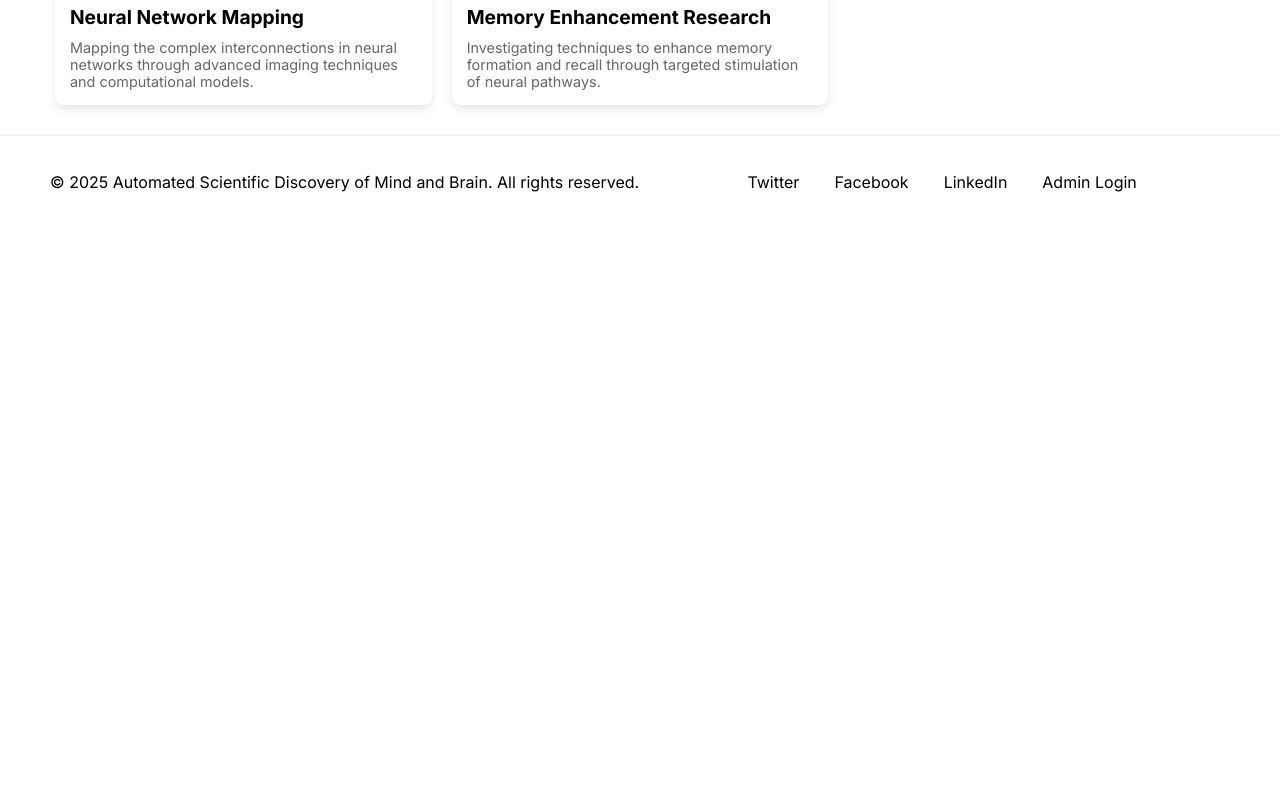
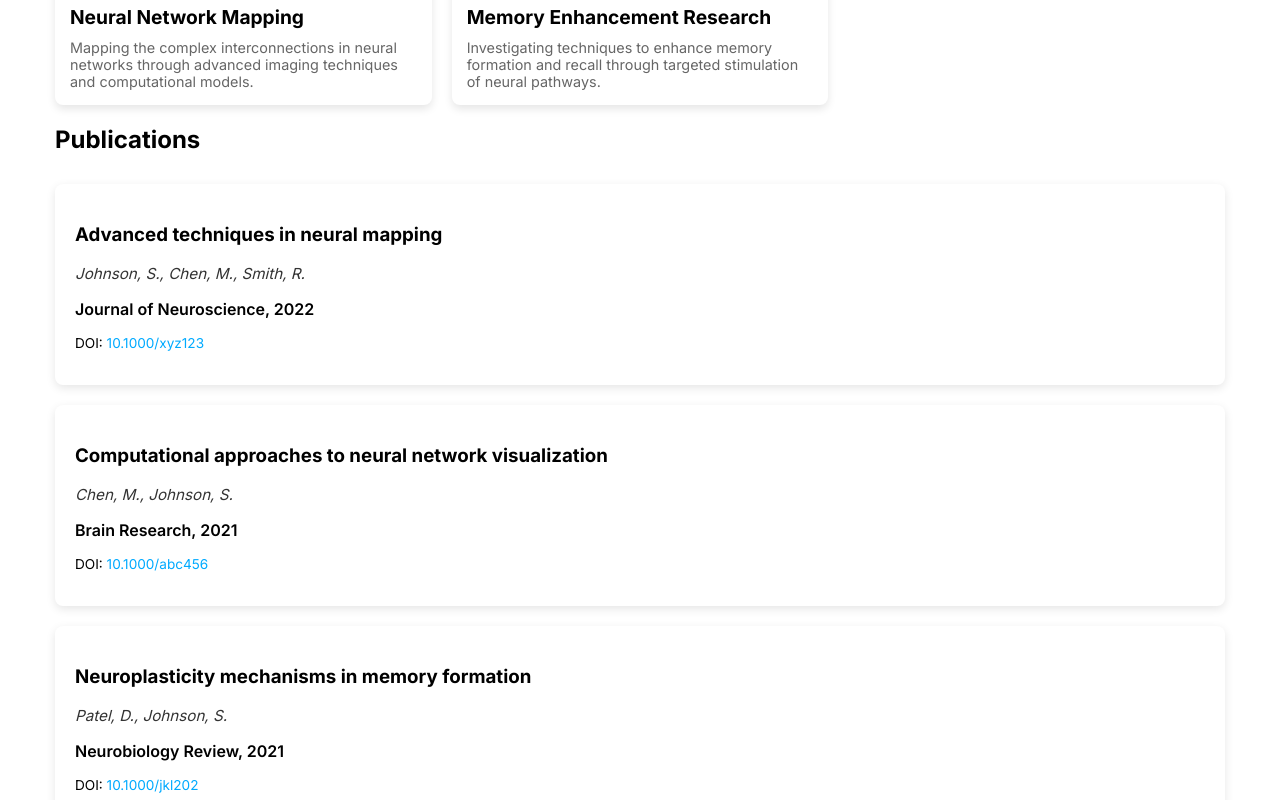
Before and after one commit to musslick/lab-website, a React (Create React App) app: page /team/sarah-johnson in a window 1280 px wide. Shown: the part 780-1580 px from the top of the page. Before the commit the page ends 1008 px from the top, so only its background shows below. Built offline with nearby package versions, Linux system fonts and the light colour scheme.

Commit message:
publication member

```diff
--- a/src/pages/TeamMemberDetail.tsx
+++ b/src/pages/TeamMemberDetail.tsx
@@ -5,9 +5,10 @@ import '../styles/styles.css';
 
 const TeamMemberDetail: React.FC = () => {
   const { id } = useParams<{ id: string }>();
-  const { getTeamMemberById, getProjectById } = useContent();
+  const { getTeamMemberById, getProjectById, publications } = useContent();
   const [member, setMember] = useState(id ? getTeamMemberById(id) : undefined);
   const [memberProjects, setMemberProjects] = useState<any[]>([]);
+  const [memberPublications, setMemberPublications] = useState<any[]>([]);
 
   useEffect(() => {
     const updateMemberData = () => {
@@ -22,6 +23,23 @@ const TeamMemberDetail: React.FC = () => {
             .filter(project => project !== undefined);
           setMemberProjects(projects);
         }
+
+        // Find publications where this team member is an author
+        if (updatedMember) {
+          // Get the last name of the team member for matching in publications
+          const lastName = updatedMember.name.split(' ').pop()?.toLowerCase() || '';
+
+          // Filter publications where the member appears as an author
+          const relatedPublications = publications.filter(publication =>
+            publication.authors.some(author =>
+              author.toLowerCase().includes(lastName)
+            )
+          );
+
+          // Sort by year (newest first)
+          const sortedPublications = [...relatedPublications].sort((a, b) => b.year - a.year);
+          setMemberPublications(sortedPublications);
+        }
       }
     };
 
@@ -33,12 +51,19 @@ const TeamMemberDetail: React.FC = () => {
       updateMemberData();
     };
 
+    // Listen for publication updates too
+    const handlePublicationUpdate = () => {
+      updateMemberData();
+    };
+
     window.addEventListener('project-updated', handleProjectUpdate);
+    window.addEventListener('publication-updated', handlePublicationUpdate);
 
     return () => {
       window.removeEventListener('project-updated', handleProjectUpdate);
+      window.removeEventListener('publication-updated', handlePublicationUpdate);
     };
-  }, [id, getTeamMemberById, getProjectById]);
+  }, [id, getTeamMemberById, getProjectById, publications]);
 
   if (!member) {
     return <div>Team member not found</div>;
@@ -114,6 +139,38 @@ const TeamMemberDetail: React.FC = () => {
           </div>
         </div>
       )}
+
+      {/* Publications section */}
+      {memberPublications.length > 0 && (
+        <div className="team-member-publications-section">
+          <h2>Publications</h2>
+          <div className="publications-list">
+            {memberPublications.map(publication => (
+              <div key={publication.id} className="publication-item">
+                <h3>{publication.title}</h3>
+                <p className="publication-authors">{publication.authors.join(', ')}</p>
+                <p className="publication-journal">
+                  <span className="journal-name">{publication.journal}</span>, {publication.year}
+                </p>
+                {publication.doi && (
+                  <p className="publication-doi">
+                    DOI: <a href={`https://doi.org/${publication.doi}`} target="_blank" rel="noopener noreferrer">
+                      {publication.doi}
+                    </a>
+                  </p>
+                )}
+                {publication.url && !publication.doi && (
+                  <p className="publication-url">
+                    <a href={publication.url} target="_blank" rel="noopener noreferrer">
+                      View Publication
+                    </a>
+                  </p>
+                )}
+              </div>
+            ))}
+          </div>
+        </div>
+      )}
     </div>
   );
 };
```
